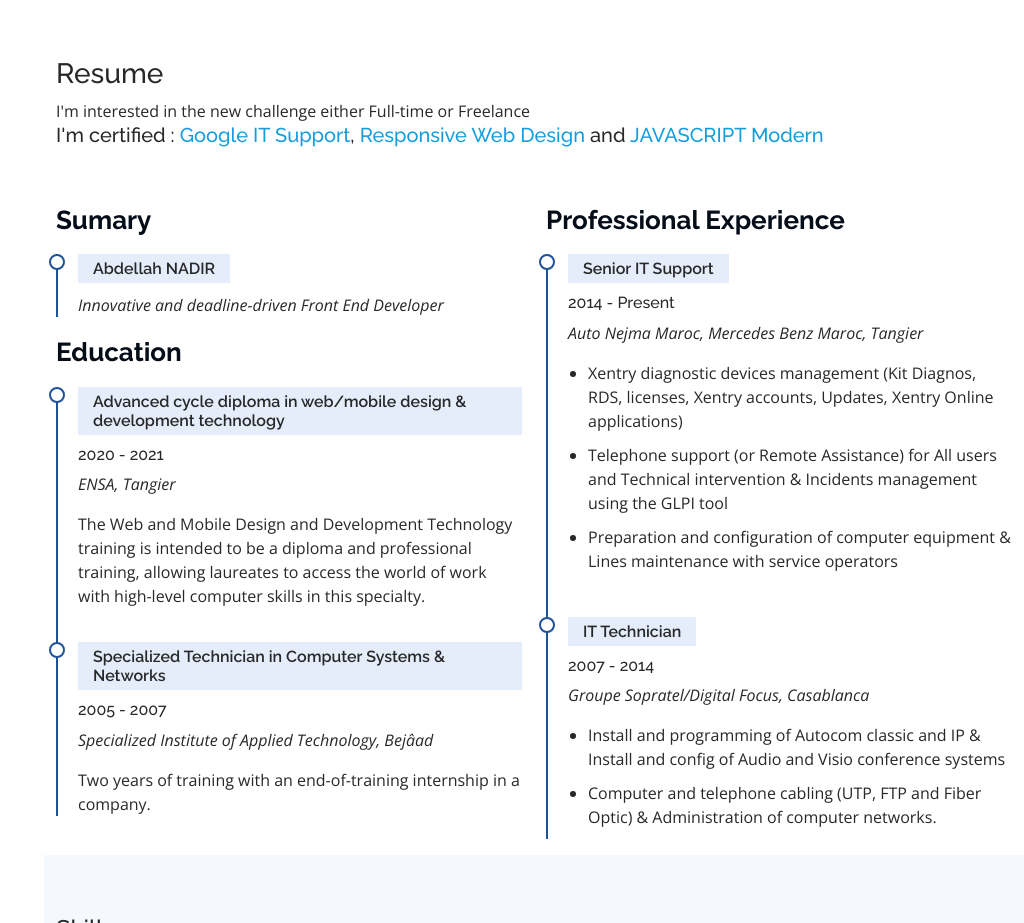
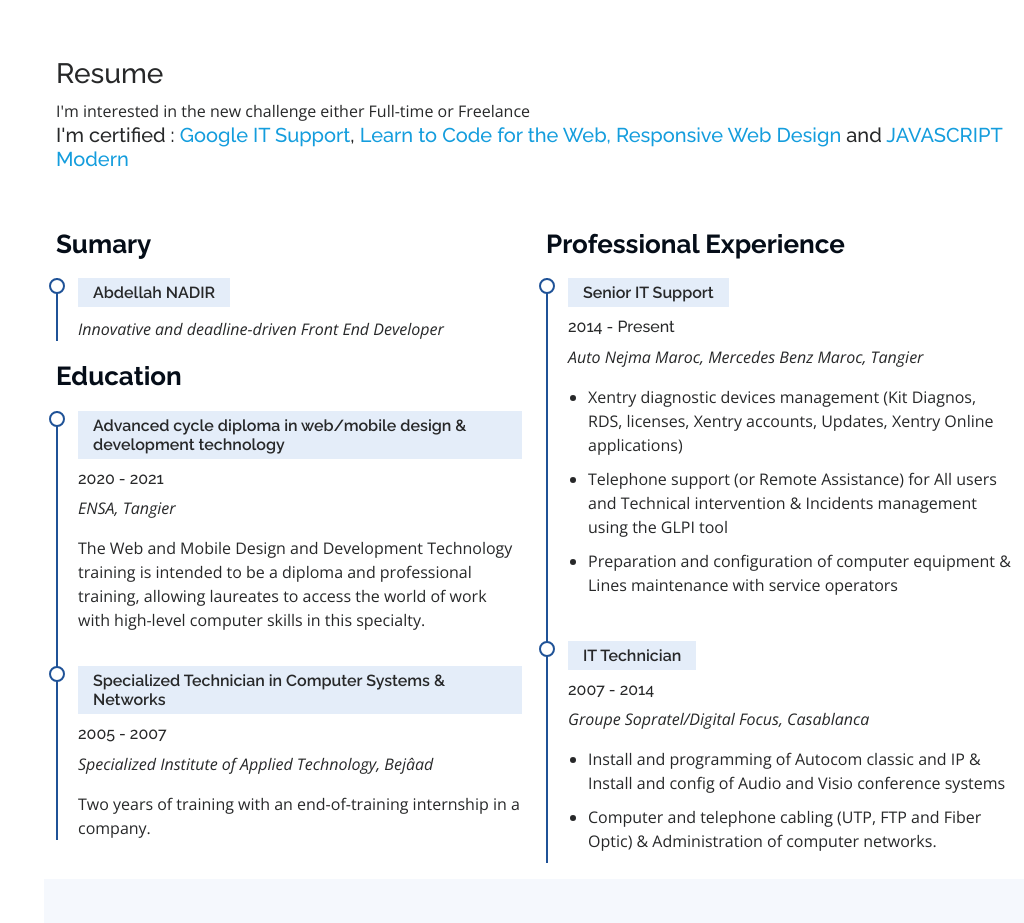
Before and after one commit to nadirtelecom/nadirPortfolio, a plain HTML site: page index.html in a window 1280 px wide. Shown: the part 1282-2205 px from the top of the page, without its empty margins (256-1280 px from the left). Drawn offline with nearby package versions, Linux system fonts and the light colour scheme.

Commit message:
Update index.html

```diff
--- a/index.html
+++ b/index.html
@@ -108,6 +108,7 @@
           <h3> Resume</h3>
           <p> I'm interested in the new challenge either Full-time or Freelance</p>
           <h5> I'm certified : <span><a href="https://www.coursera.org/account/accomplishments/verify/7TC4LHLZV8UC" target="_blank"> Google IT Support</a></span>,
+            <span><a href="https://www.freecodecamp.org/certification/fcc9b969541-95cd-4ac3-9e7a-7b9ad0008a61/responsive-web-design" target="_blank">Learn to Code for the Web,</a></span>
             <span><a href="https://www.freecodecamp.org/certification/fcc9b969541-95cd-4ac3-9e7a-7b9ad0008a61/responsive-web-design" target="_blank"> Responsive Web Design</a></span>
             and<span><a href="https://brightcoding.dev/certificate/abdellah-nadir/9C9D4226" target="_blank"> JAVASCRIPT Modern</a></span></h5>
         </div>
```
